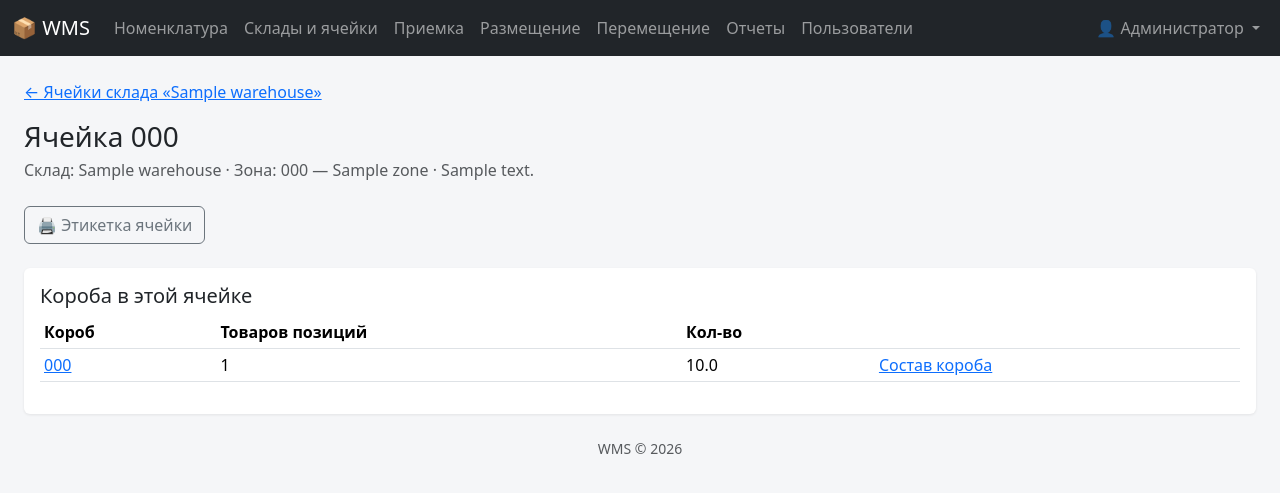
After one commit to meviarjob-prog/WMS, a Flask app: page /warehouses/cells/1 in a window 1280 px wide. The commit adds this page. Shown: the top 493 px of the page. Run offline with Flask 3, Linux system fonts and the light colour scheme; a user stored in the database is signed in; tables that the repository leaves empty hold one stand-in row (values such as "Sample post"); parts of the project's set-up code (start-up, migrations or seed data) failed here and were passed over; some libraries are stand-ins or nearby versions.

Commit message:
Movement now picks both warehouses; add cell and box contents views
- MovementDocument gains from_warehouse_id (required, chosen at creation
  alongside to_warehouse_id). Scanning a box now validates it's actually on
  the declared source warehouse (rather than just "not already at the
  destination"), and the reports/list/detail views show source → destination.
- New cell detail page (/warehouses/cells/<id>) listing every box currently
  in that cell, linked from the cell list and box detail page.
- New box detail page (/boxes/<id>) listing a box's current location and
  full item contents, linked from the cell page, Placement, and Movement.

Co-Authored-By: Claude Sonnet 5 <noreply@anthropic.com>
Claude-Session: https://claude.ai/code/session_01F7my53SmJFtrvRhJhtzeWV

```diff
--- a/wms/__init__.py
+++ b/wms/__init__.py
@@ -84,6 +84,7 @@ def create_app(config_class=Config):
     from .blueprints.receiving import bp as receiving_bp
     from .blueprints.placement import bp as placement_bp
     from .blueprints.movement import bp as movement_bp
+    from .blueprints.boxes import bp as boxes_bp
     from .blueprints.labels import bp as labels_bp
     from .blueprints.reports import bp as reports_bp
     from .blueprints.api import bp as api_bp
@@ -95,6 +96,7 @@ def create_app(config_class=Config):
     app.register_blueprint(receiving_bp, url_prefix="/receiving")
     app.register_blueprint(placement_bp, url_prefix="/placement")
     app.register_blueprint(movement_bp, url_prefix="/movement")
+    app.register_blueprint(boxes_bp, url_prefix="/boxes")
     app.register_blueprint(labels_bp, url_prefix="/labels")
     app.register_blueprint(reports_bp, url_prefix="/reports")
     app.register_blueprint(api_bp, url_prefix="/api")
--- a/wms/blueprints/warehouses.py
+++ b/wms/blueprints/warehouses.py
@@ -1,7 +1,7 @@
 from flask import Blueprint, flash, redirect, render_template, request, url_for
 
 from ..extensions import db
-from ..models import Cell, Warehouse, Zone
+from ..models import Box, Cell, Warehouse, Zone
 from ..utils.numbering import next_number
 
 bp = Blueprint("warehouses", __name__)
@@ -108,3 +108,10 @@ def toggle_cell(cell_id):
     cell.is_active = not cell.is_active
     db.session.commit()
     return redirect(url_for("warehouses.cells", warehouse_id=cell.warehouse_id))
+
+
+@bp.route("/cells/<int:cell_id>")
+def cell_detail(cell_id):
+    cell = Cell.query.get_or_404(cell_id)
+    boxes = Box.query.filter_by(cell_id=cell.id).order_by(Box.box_number).all()
+    return render_template("warehouses/cell_detail.html", cell=cell, boxes=boxes)
--- a/wms/models.py
+++ b/wms/models.py
@@ -278,21 +278,24 @@ class PlacementLine(db.Model):
 
 
 class MovementDocument(db.Model):
-    """Перемещение — список коробов, едущих на один склад назначения.
-    Короба сканируются и добавляются в список по одному; весь товар внутри
-    короба переезжает вместе с ним."""
+    """Перемещение — список коробов, едущих со склада-отправителя на склад
+    назначения (оба выбираются один раз для всего документа). Короба
+    сканируются и добавляются в список по одному; весь товар внутри короба
+    переезжает вместе с ним."""
 
     __tablename__ = "movement_documents"
 
     id = db.Column(db.Integer, primary_key=True)
     number = db.Column(db.String(30), unique=True, nullable=False)
+    from_warehouse_id = db.Column(db.Integer, db.ForeignKey("warehouses.id"), nullable=False)
     to_warehouse_id = db.Column(db.Integer, db.ForeignKey("warehouses.id"), nullable=False)
     status = db.Column(db.String(20), nullable=False, default="draft")  # draft | completed
     created_by_id = db.Column(db.Integer, db.ForeignKey("users.id"), nullable=True)
     created_at = db.Column(db.DateTime, nullable=False, default=datetime.utcnow)
     completed_at = db.Column(db.DateTime)
 
-    to_warehouse = db.relationship("Warehouse")
+    from_warehouse = db.relationship("Warehouse", foreign_keys=[from_warehouse_id])
+    to_warehouse = db.relationship("Warehouse", foreign_keys=[to_warehouse_id])
     created_by = db.relationship("User")
     lines = db.relationship(
         "MovementLine", backref="document", lazy="dynamic", cascade="all, delete-orphan"
--- a/wms/templates/movement/detail.html
+++ b/wms/templates/movement/detail.html
@@ -8,7 +8,7 @@
     <h3 class="mb-1">Перемещение {{ doc.number }}
       <span class="badge badge-status-{{ doc.status }}">{{ 'Черновик' if doc.status == 'draft' else 'Завершен' }}</span>
     </h3>
-    <div class="text-muted">Склад назначения: {{ doc.to_warehouse.name }}{% if doc.created_by %} · Автор: {{ doc.created_by.display_name() }}{% endif %}</div>
+    <div class="text-muted">{{ doc.from_warehouse.name }} → {{ doc.to_warehouse.name }}{% if doc.created_by %} · Автор: {{ doc.created_by.display_name() }}{% endif %}</div>
   </div>
   <div>
     <a class="btn btn-outline-secondary" href="{{ url_for('movement.export_document', doc_id=doc.id) }}">📤 Экспорт в Excel</a>
@@ -23,7 +23,7 @@
 {% if doc.status == 'draft' %}
 <div class="card p-3 mb-4">
   <h5>Сканировать короб</h5>
-  <p class="text-muted small mb-2">Весь товар внутри короба поедет вместе с ним на склад «{{ doc.to_warehouse.name }}».</p>
+  <p class="text-muted small mb-2">Короб должен быть на складе «{{ doc.from_warehouse.name }}» — весь товар внутри него поедет вместе с ним на склад «{{ doc.to_warehouse.name }}».</p>
   <form method="post" action="{{ url_for('movement.add_box', doc_id=doc.id) }}">
     <div class="d-flex gap-2">
       <input type="text" name="box_number" id="boxNumberInput" class="form-control form-control-lg"
@@ -50,7 +50,7 @@
     {% for line in lines %}
       <tr>
         <td>
-          <b>{{ line.box.box_number }}</b>
+          <a href="{{ url_for('boxes.detail', box_id=line.box.id) }}"><b>{{ line.box.box_number }}</b></a>
           <div><a target="_blank" href="{{ url_for('labels.box_label', box_id=line.box.id) }}">🖨 этикетка</a></div>
         </td>
         <td>
--- a/wms/templates/movement/list.html
+++ b/wms/templates/movement/list.html
@@ -11,12 +11,13 @@
 
 <div class="card p-3">
   <table class="table">
-    <thead><tr><th>Номер</th><th>Дата</th><th>Склад назначения</th><th>Коробов</th><th>Автор</th><th>Статус</th><th></th></tr></thead>
+    <thead><tr><th>Номер</th><th>Дата</th><th>Откуда</th><th>Куда</th><th>Коробов</th><th>Автор</th><th>Статус</th><th></th></tr></thead>
     <tbody>
     {% for d in documents %}
       <tr>
         <td><a href="{{ url_for('movement.detail', doc_id=d.id) }}">{{ d.number }}</a></td>
         <td>{{ d.created_at.strftime('%d.%m.%Y %H:%M') }}</td>
+        <td>{{ d.from_warehouse.name }}</td>
         <td>{{ d.to_warehouse.name }}</td>
         <td>{{ d.lines.count() }}</td>
         <td>{{ d.created_by.display_name() if d.created_by else '' }}</td>
@@ -27,7 +28,7 @@
         </td>
       </tr>
     {% else %}
-      <tr><td colspan="7" class="text-muted">Перемещений еще нет</td></tr>
+      <tr><td colspan="8" class="text-muted">Перемещений еще нет</td></tr>
     {% endfor %}
     </tbody>
   </table>
--- a/wms/templates/placement/detail.html
+++ b/wms/templates/placement/detail.html
@@ -126,9 +126,9 @@
   <div class="border rounded p-3 mb-3">
     <div class="d-flex justify-content-between align-items-center flex-wrap gap-2">
       <div>
-        <b>{{ box.box_number }}</b>
+        <a href="{{ url_for('boxes.detail', box_id=box.id) }}"><b>{{ box.box_number }}</b></a>
         <span class="badge badge-status-{{ box.status }}">{{ 'В ячейке' if box.status == 'stored' else 'Открыт' }}</span>
-        {% if box.cell %}<span class="text-muted">— ячейка {{ box.cell.code }}</span>{% endif %}
+        {% if box.cell %}<span class="text-muted">— ячейка <a href="{{ url_for('warehouses.cell_detail', cell_id=box.cell.id) }}">{{ box.cell.code }}</a></span>{% endif %}
       </div>
       <div>
         <a class="btn btn-sm btn-outline-secondary" target="_blank" href="{{ url_for('labels.box_label', box_id=box.id) }}">🖨 Этикетка короба</a>
--- /dev/null
+++ b/wms/templates/warehouses/cell_detail.html
@@ -0,0 +1,35 @@
+{% extends "base.html" %}
+{% block title %}Ячейка {{ cell.code }}{% endblock %}
+{% block content %}
+<p><a href="{{ url_for('warehouses.cells', warehouse_id=cell.warehouse_id) }}">&larr; Ячейки склада «{{ cell.warehouse.name }}»</a></p>
+
+<h3 class="mb-1">Ячейка {{ cell.code }}</h3>
+<div class="text-muted mb-4">
+  Склад: {{ cell.warehouse.name }}
+  {% if cell.zone %} · Зона: {{ cell.zone.code }}{% if cell.zone.name %} — {{ cell.zone.name }}{% endif %}{% endif %}
+  {% if cell.description %} · {{ cell.description }}{% endif %}
+</div>
+
+<div class="mb-4">
+  <a class="btn btn-outline-secondary" target="_blank" href="{{ url_for('labels.cell_label', cell_id=cell.id) }}">🖨 Этикетка ячейки</a>
+</div>
+
+<div class="card p-3">
+  <h5>Короба в этой ячейке</h5>
+  <table class="table table-sm">
+    <thead><tr><th>Короб</th><th>Товаров позиций</th><th>Кол-во</th><th></th></tr></thead>
+    <tbody>
+    {% for box in boxes %}
+      <tr>
+        <td><a href="{{ url_for('boxes.detail', box_id=box.id) }}">{{ box.box_number }}</a></td>
+        <td>{{ box.items.count() }}</td>
+        <td>{{ box.total_qty() }}</td>
+        <td><a href="{{ url_for('boxes.detail', box_id=box.id) }}">Состав короба</a></td>
+      </tr>
+    {% else %}
+      <tr><td colspan="4" class="text-muted">В этой ячейке коробов нет</td></tr>
+    {% endfor %}
+    </tbody>
+  </table>
+</div>
+{% endblock %}
```
Also changed, not shown: wms/blueprints/boxes.py (added, +12 -0 lines), wms/blueprints/movement.py (+11 -5 lines), wms/blueprints/reports.py (+3 -9 lines), wms/templates/boxes/detail.html (added, +45 -0 lines), wms/templates/movement/new.html (+13 -3 lines), wms/templates/warehouses/cells.html (+4 -3 lines), README.md.
